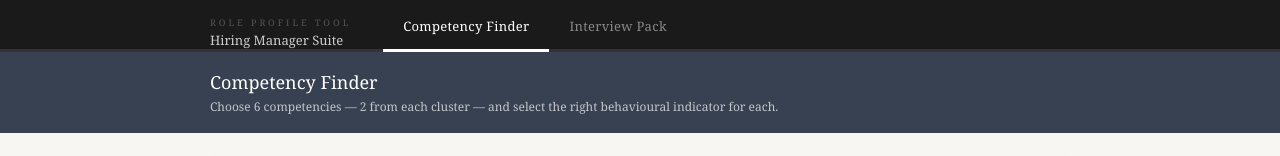
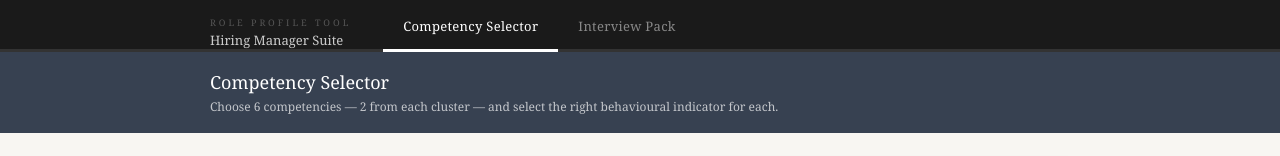
Before and after one commit to hchioccola/competency-finder, a React (Vite) app: page / in a window 1280 px wide. Shown: the top 156 px of the page. Built offline with nearby package versions, Linux system fonts and the light colour scheme.

Commit message:
Update App.jsx

```diff
--- a/src/App.jsx
+++ b/src/App.jsx
@@ -703,7 +703,7 @@ export default function App() {
             <div style={{ color: "#ccc", fontSize: 13 }}>Hiring Manager Suite</div>
           </div>
           {[
-            { key: "selector", label: "Competency Finder" },
+            { key: "selector", label: "Competency Selector" },
             { key: "interview", label: "Interview Pack" },
           ].map(t => (
             <button key={t.key} onClick={() => setTab(t.key)} style={{ background: "none", border: "none", borderBottom: tab === t.key ? "3px solid #fff" : "3px solid transparent", color: tab === t.key ? "white" : "#888", padding: "16px 20px 13px", cursor: "pointer", fontSize: 13, fontFamily: "inherit", letterSpacing: 0.3, marginBottom: -3, transition: "all 0.15s" }}>
@@ -713,13 +713,13 @@ export default function App() {
         </div>
       </div>
 
-      {/* ── TAB 1: COMPETENCY FINDER ────────────────────────────────────── */}
+      {/* ── TAB 1: COMPETENCY SELECTOR ────────────────────────────────────── */}
       {tab === "selector" && (
         <div>
           {/* Colour header */}
           <div style={{ background: headerAccent, transition: "background 0.4s" }}>
             <div style={{ maxWidth: 860, margin: "0 auto", padding: "18px 24px" }}>
-              <h2 style={{ margin: 0, color: "white", fontSize: 18, fontWeight: "normal" }}>Competency Finder</h2>
+              <h2 style={{ margin: 0, color: "white", fontSize: 18, fontWeight: "normal" }}>Competency Selector</h2>
               <p style={{ margin: "4px 0 0", color: "rgba(255,255,255,0.7)", fontSize: 12 }}>
                 Choose 6 competencies — 2 from each cluster — and select the right behavioural indicator for each.
               </p>
@@ -824,7 +824,7 @@ export default function App() {
               <h2 style={{ margin: 0, color: "white", fontSize: 18, fontWeight: "normal" }}>Interview Pack Generator</h2>
               <p style={{ margin: "4px 0 0", color: "rgba(255,255,255,0.7)", fontSize: 12 }}>
                 {iPackGenerated && iTotalSelected === 6
-                  ? "Pre-populated from competency finder. Review and generate your pack below."
+                  ? "Pre-populated from competency selector. Review and generate your pack below."
                   : "Select 6 competencies below, then generate your interview pack."}
               </p>
             </div>
```
